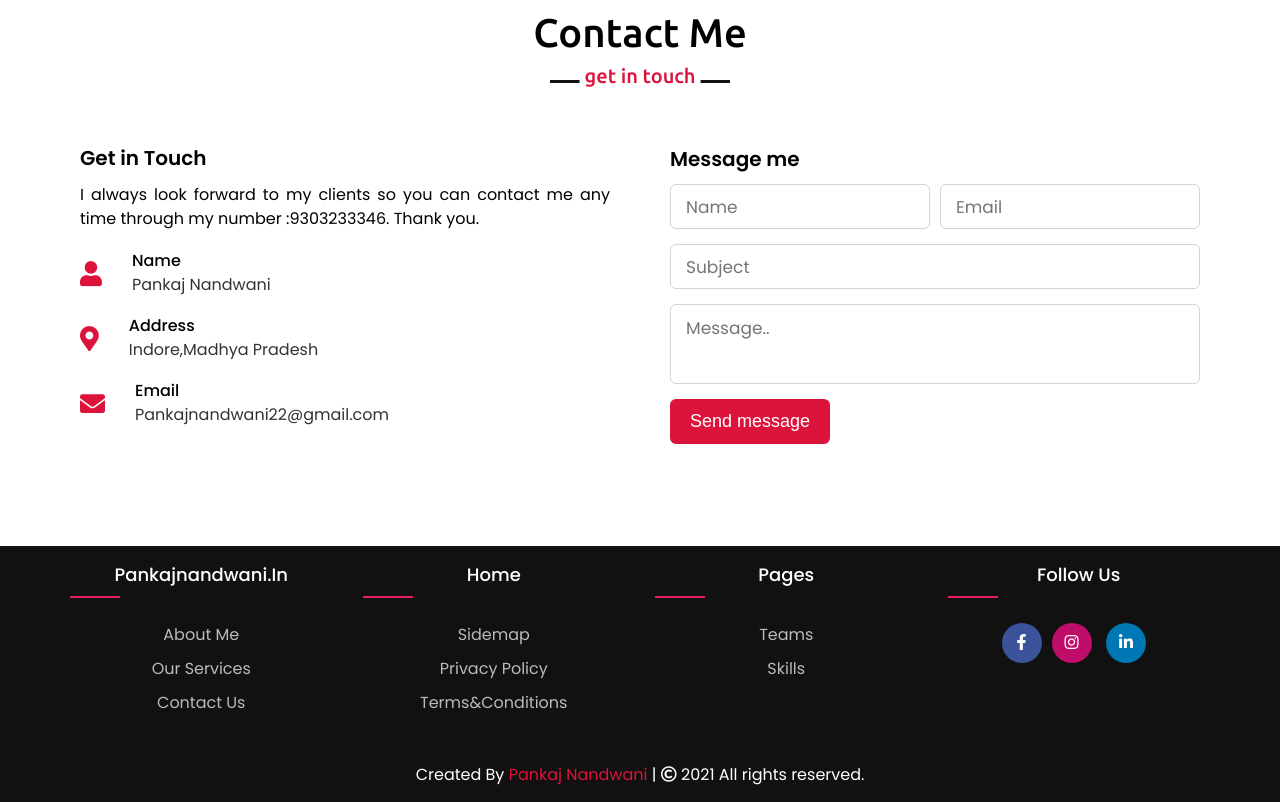
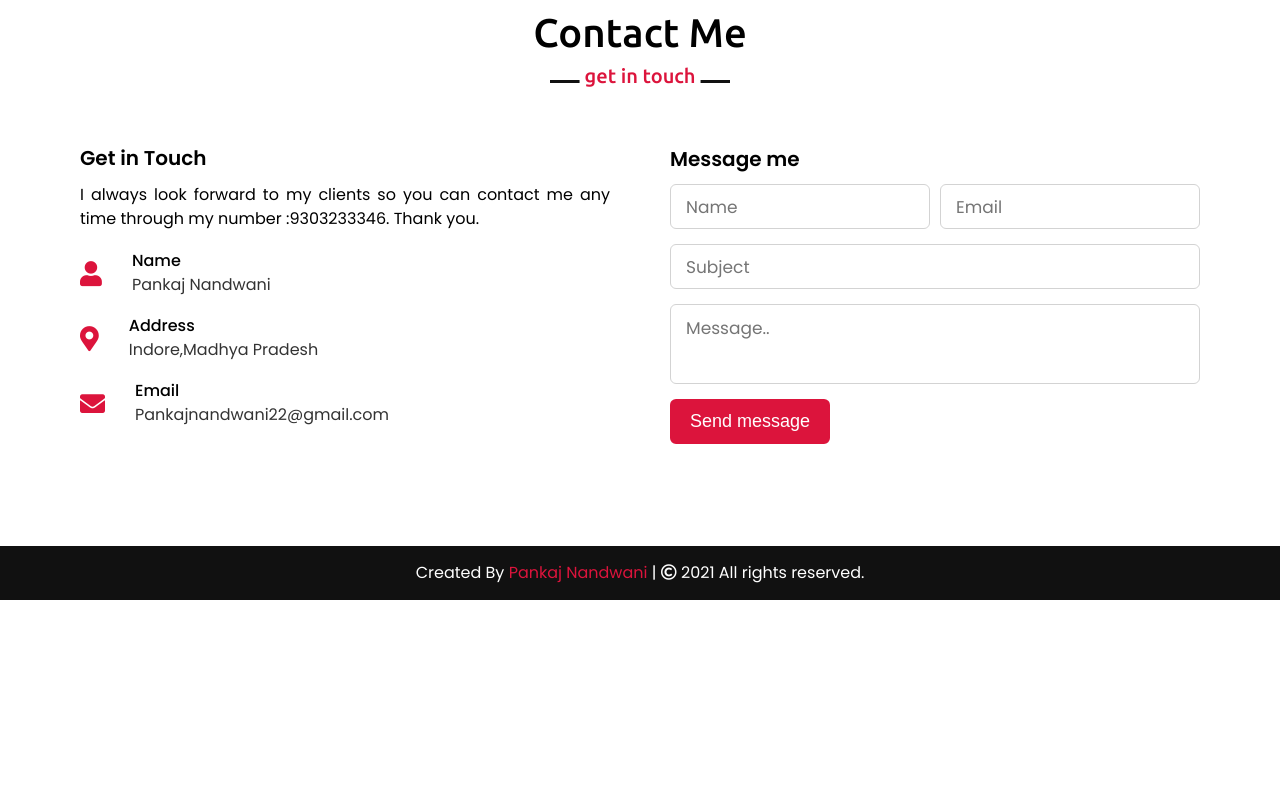
Before and after one commit to R12346/pankajnandwanimain, a plain HTML site: page index.html in a window 1280 px wide. Shown: the part 3917-4719 px from the top of the page. After the commit the page ends 4517 px from the top, so only its background shows below. Drawn offline with nearby package versions, Linux system fonts and the light colour scheme.

Commit message:
versoin2

```diff
--- a/index.html
+++ b/index.html
@@ -29,7 +29,10 @@
     <script src="https://cdnjs.cloudflare.com/ajax/libs/OwlCarousel2/2.3.4/owl.carousel.min.js"></script>
     <link rel="stylesheet"
         href="https://cdnjs.cloudflare.com/ajax/libs/OwlCarousel2/2.3.4/assets/owl.carousel.min.css" />
-</head>
+
+    <link rel="shortcut icon" href="./xyz.png" type="image/x-icon">
+
+    </head>
 
 <body>
     <div class="scroll-up-btn">
@@ -343,10 +346,11 @@
                 </div>
             </div>
         </div>
-    </section>
+
+        </section>
     <!-- footer section start -->
     <footer>
-        <div class="container">
+        <!-- <div class="container">
             <div class="row">
                 <div class="footer-col">
                     <h4>Pankajnandwani.in</h4>
@@ -354,11 +358,12 @@
                         <li><a href="#about">about Me</a></li>
                         <li><a href="#services">our services</a></li>
                         <li><a href="#contact">Contact Us</a></li>
-
+                        <li><a href="#teams">Teams</a></li>
+                        <li><a href="#skills">skills</a></li>
 
                     </ul>
-                </div>
-                <div class="footer-col">
+                </div> -->
+                <!-- <div class="footer-col">
                     <h4>Home</h4>
                     <ul>
 
@@ -366,17 +371,17 @@
                         <li><a href="./pp.html">Privacy Policy</a></li>
                         <li><a href="./tc.html">Terms&Conditions</a></li>
                     </ul>
-                </div>
-                <div class="footer-col">
+                </div> -->
+                <!-- <div class="footer-col">
                 <h4>Pages</h4>
                     <ul>
                         <li><a href="#teams">Teams</a></li>
                         <li><a href="#skills">skills</a></li>
 
                     </ul>
-                </div>
+                </div>  -->
 
-                <div class="footer-col vv">
+                <!-- <div class="footer-col vv">
                     <h4>follow us</h4>
                     <div class="social-links">
                         <a id="k11" href="https://www.facebook.com/pankaj.nandwani.50"><i class="fab fa-facebook-f"></i></aid>
@@ -386,13 +391,14 @@
                 </div>
             </div>
         </div>
-               </section>
+    </DIV> -->
 
 
 
 
 
-        <br><br>
+
+
             <span>Created By <a href="http://127.0.0.1:5500/index.html#">Pankaj Nandwani </a> | <span
                 class="far fa-copyright"></span> 2021 All rights reserved.</span>
 
```
Also changed, not shown: developer.png (added), 1 other file.
